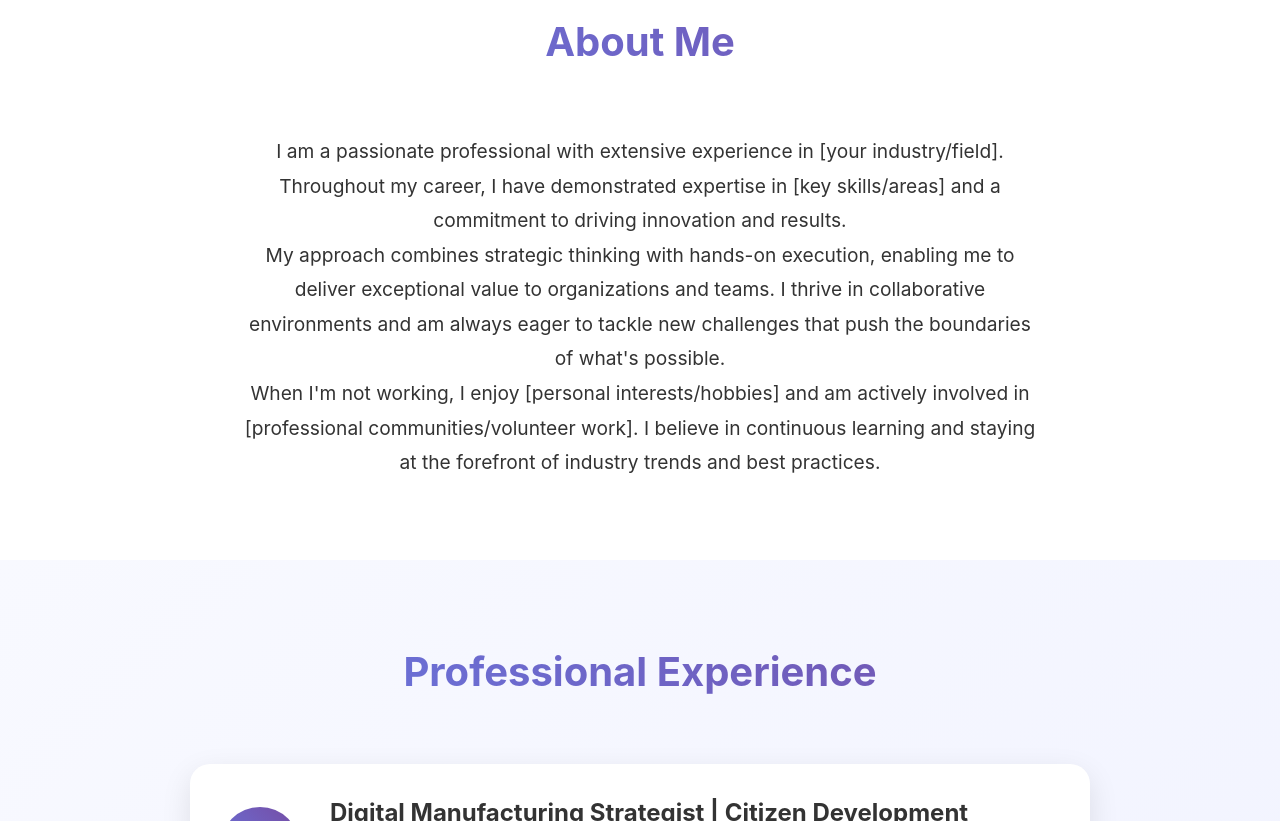
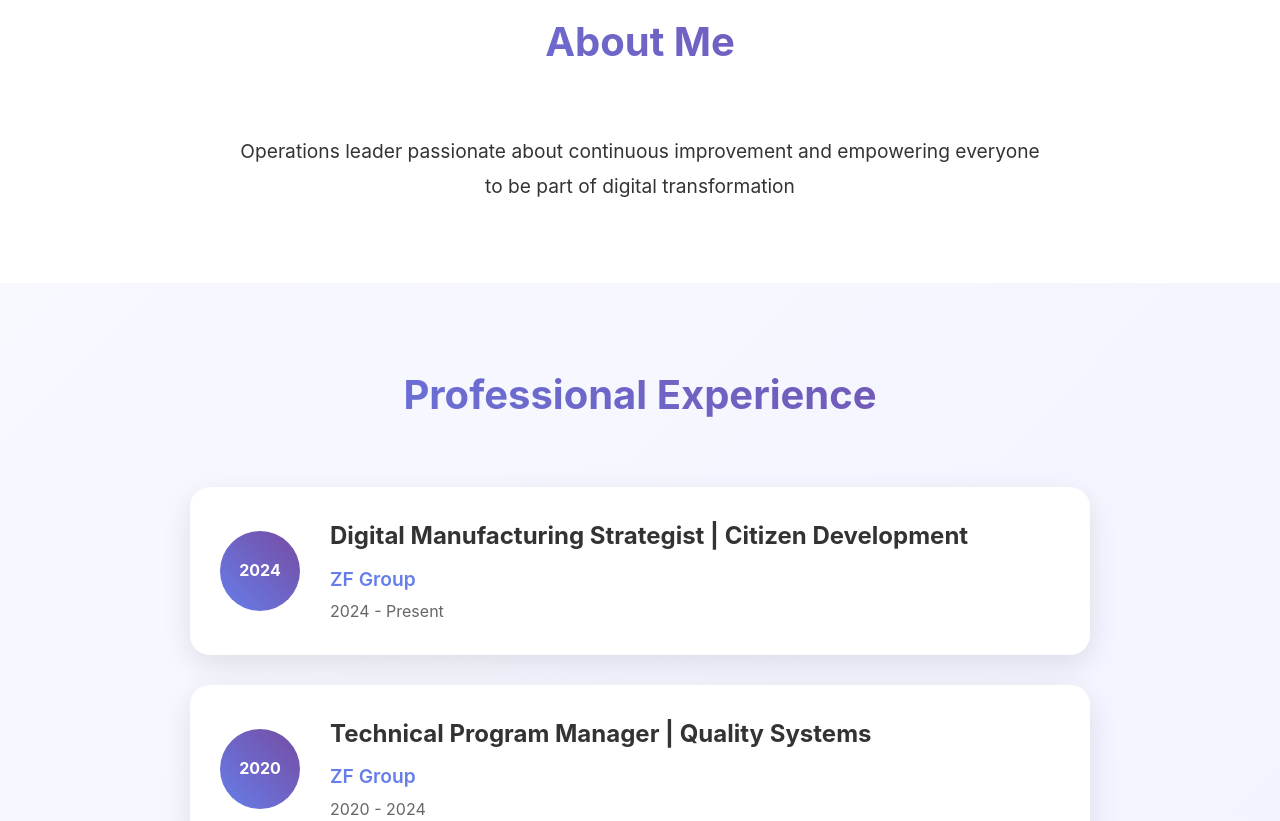
Before and after one commit to DylanSimons/DylanSimons.github.io, a plain HTML site: page index.html in a window 1280 px wide. Shown: the part 820-1641 px from the top of the page. Drawn offline with Linux system fonts and the light colour scheme.

Commit message:
Update index.html

```diff
--- a/index.html
+++ b/index.html
@@ -364,11 +364,11 @@
             <div class="container">
                 <h2 class="section-title">About Me</h2>
                 <div class="about-content">
-                    <p>I am a passionate professional with extensive experience in [your industry/field]. Throughout my career, I have demonstrated expertise in [key skills/areas] and a commitment to driving innovation and results.</p>
+                    <p>Operations leader passionate about continuous improvement and empowering everyone to be part of digital transformation</p>
 
-                    <p>My approach combines strategic thinking with hands-on execution, enabling me to deliver exceptional value to organizations and teams. I thrive in collaborative environments and am always eager to tackle new challenges that push the boundaries of what's possible.</p>
+                    <p></p>
 
-                    <p>When I'm not working, I enjoy [personal interests/hobbies] and am actively involved in [professional communities/volunteer work]. I believe in continuous learning and staying at the forefront of industry trends and best practices.</p>
+                    <p></p>
                 </div>
             </div>
         </section>
```
